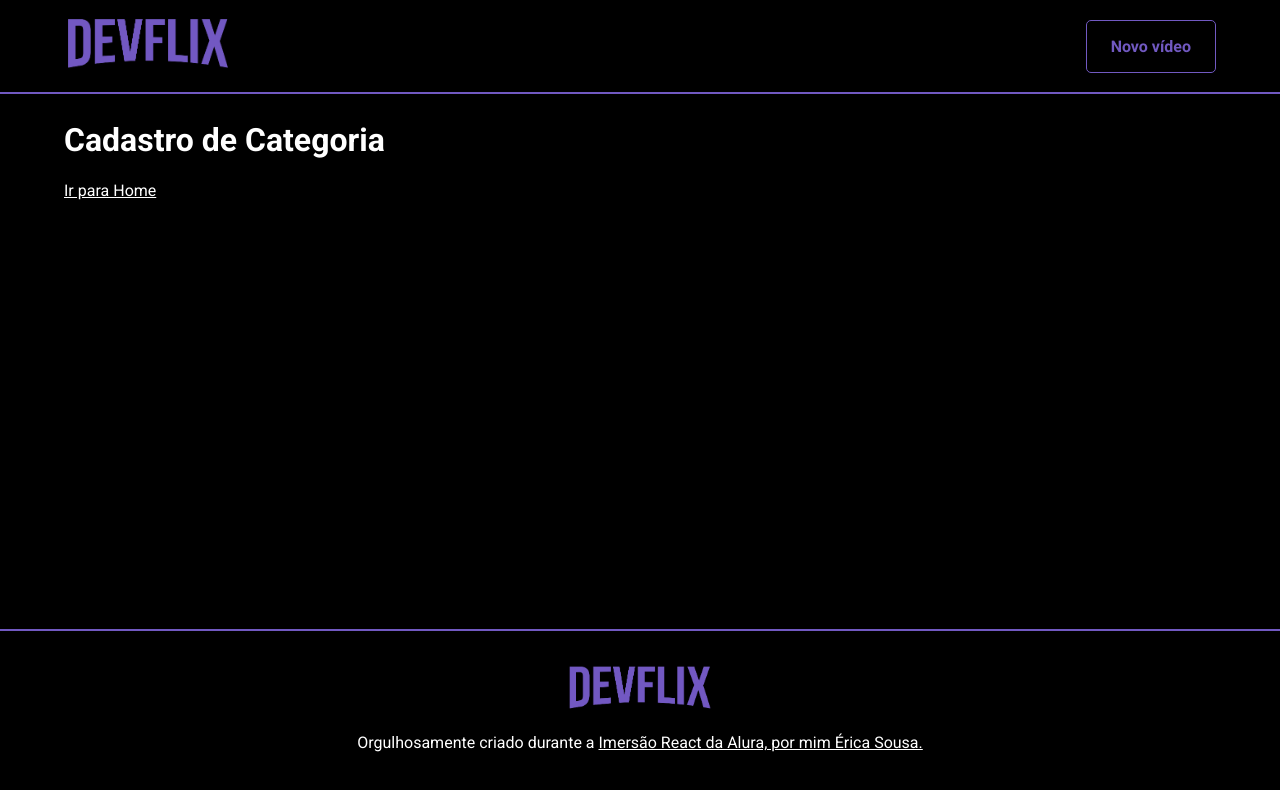
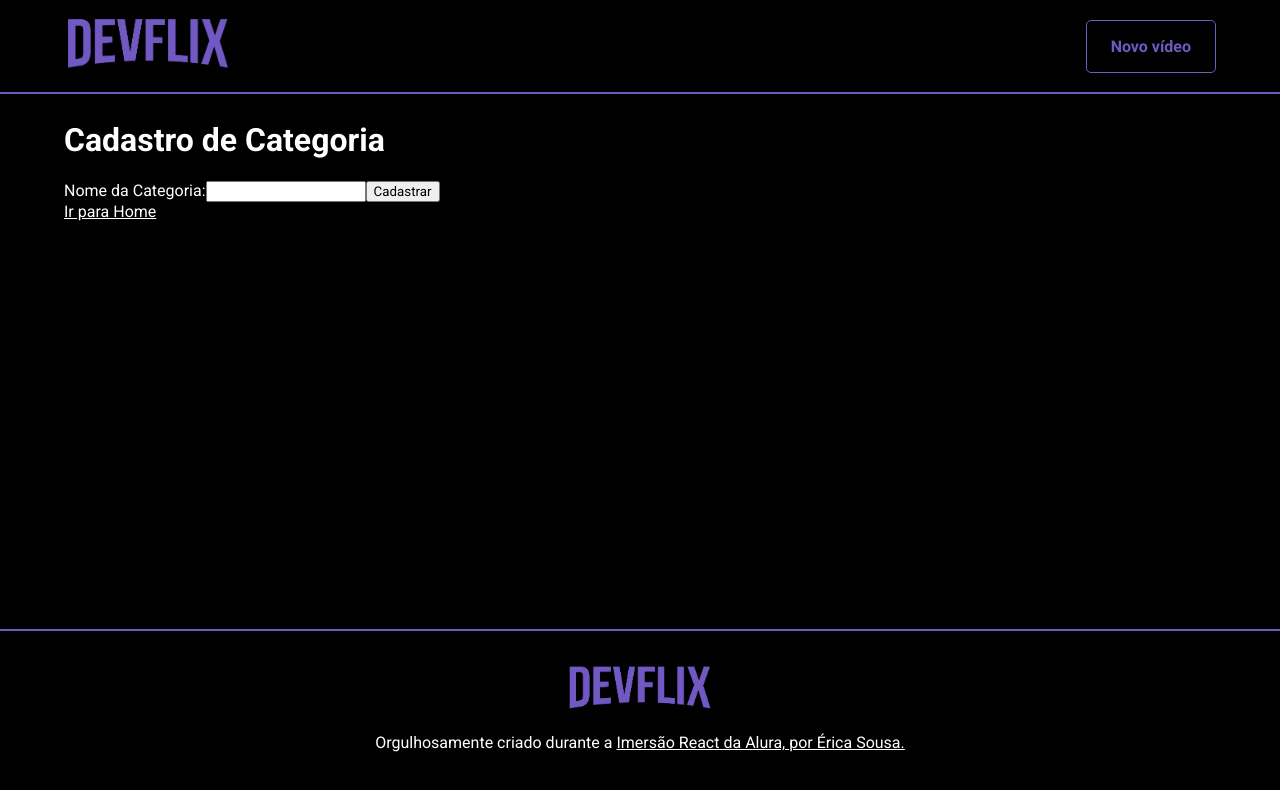
Before and after one commit to EriccaSousa/DevFlix, a React (Create React App) app: page /cadastro/categoria in a window 1280 px wide. Shown: the top 790 px of the page. Built offline with nearby package versions, Linux system fonts and the light colour scheme.

Commit message:
Add form de cadastro categoria

```diff
--- a/src/components/Footer/index.js
+++ b/src/components/Footer/index.js
@@ -13,7 +13,7 @@ function Footer() {
         Orgulhosamente criado durante a
         {' '}
         <a href="https://www.alura.com.br/">
-          Imersão React da Alura, por mim Érica Sousa.
+          Imersão React da Alura, por Érica Sousa.
         </a>
       </p>
     </FooterBase>
--- a/src/components/Pages/Cadastro/Categoria/index.js
+++ b/src/components/Pages/Cadastro/Categoria/index.js
@@ -7,6 +7,16 @@ function CadastroCategoria() {
         <PageDefault>
             <h1>Cadastro de Categoria</h1>
 
+            <form>
+
+                <label>
+                    Nome da Categoria:
+                    <input type="text"/>
+                </label>
+
+                <button>Cadastrar</button>
+            </form>
+
             <Link to="/">
                 Ir para Home
             </Link>
```
